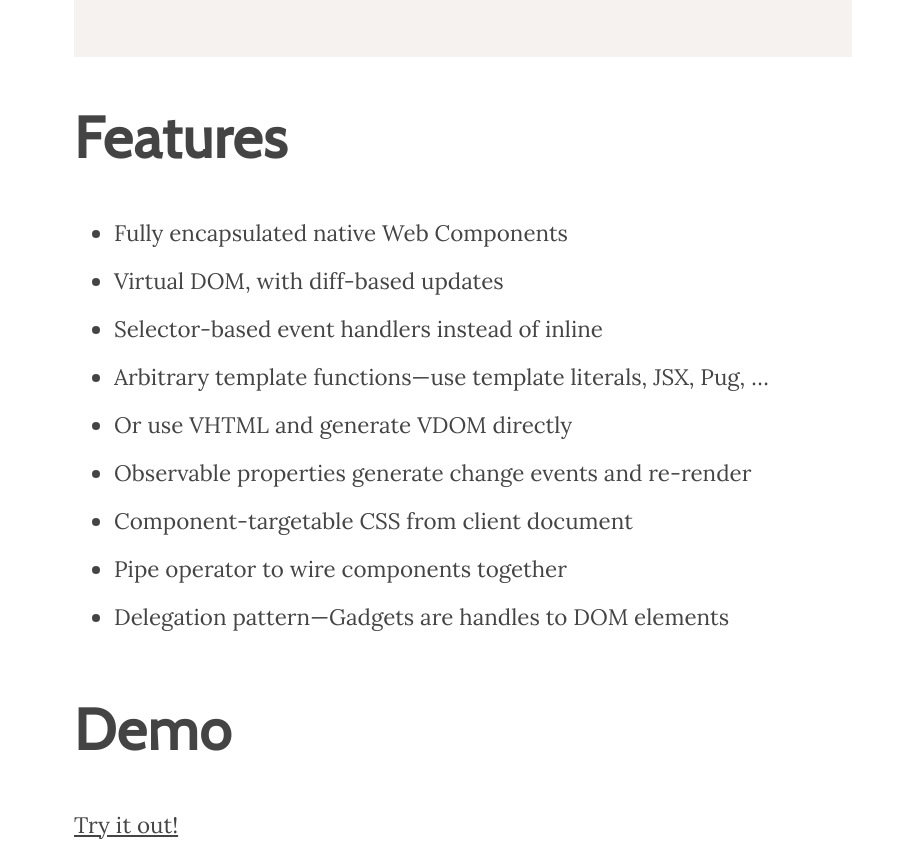
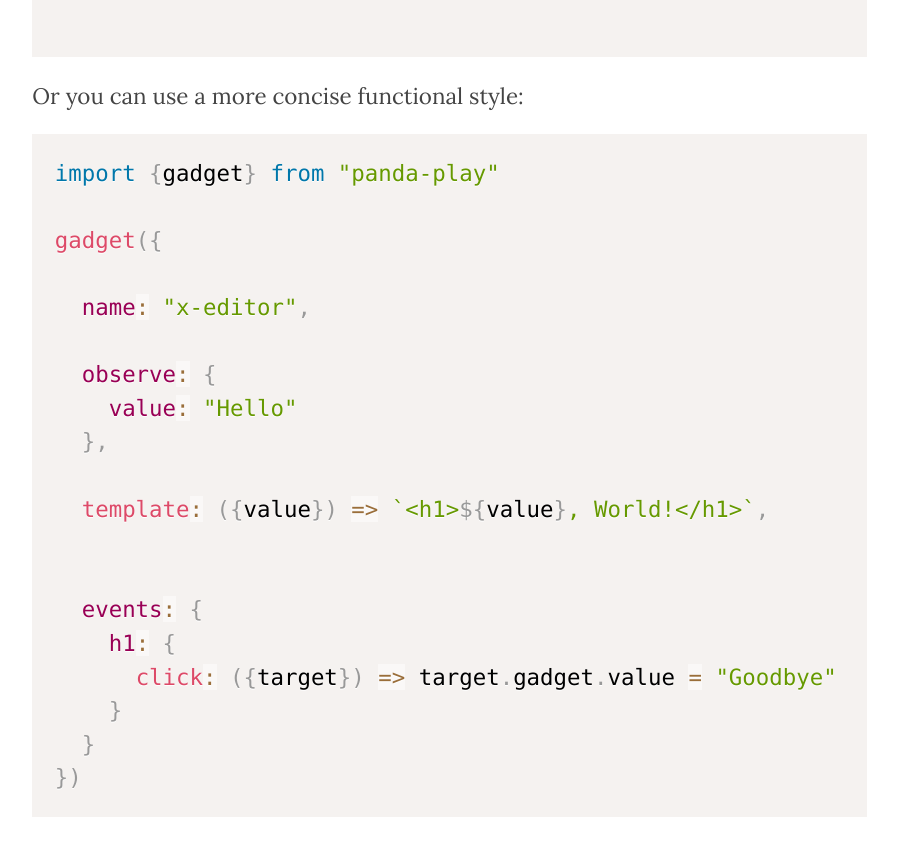
Before and after one commit to pandastrike/panda-play-www, a website: page build/www/index.html in a window 1280 px wide. Shown: the part 777-1621 px from the top of the page, without its empty margins (328-1226 px from the left). Drawn offline with nearby package versions, Linux system fonts and the light colour scheme.

Commit message:
blurg. readme didn't update.

```diff
--- a/build/www/index.html
+++ b/build/www/index.html
@@ -16,6 +16,27 @@ class Greeting extends Gadget
     h1:
       click: ({target}) -&gt; @value = &quot;Goodbye&quot;
 
+</code></pre>
+<p>Or you can use a more concise functional style:</p>
+<pre><code class="language-javascript">import {gadget} from &quot;panda-play&quot;
+
+gadget({
+
+  name: &quot;x-editor&quot;,
+
+  observe: {
+    value: &quot;Hello&quot;
+  },
+
+  template: ({value}) =&gt; `&lt;h1&gt;${value}, World!&lt;/h1&gt;`,
+
+
+  events: {
+    h1: {
+      click: ({target}) =&gt; target.gadget.value = &quot;Goodbye&quot;
+    }
+  }
+})
 </code></pre>
 <h2>Features</h2>
 <ul>
```
Also changed, not shown: README.md.
